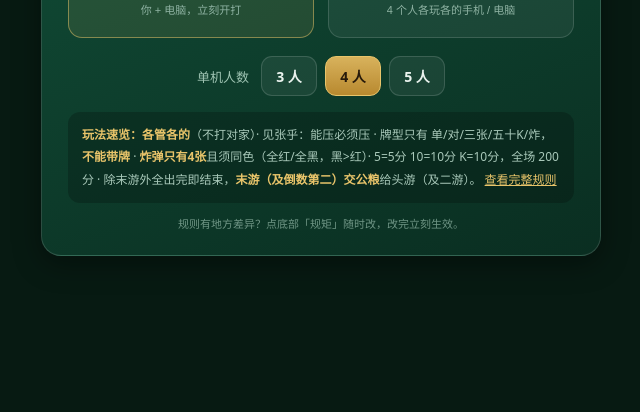
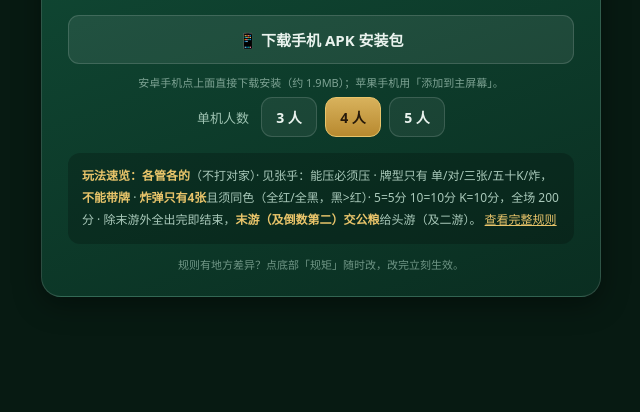
Before and after one commit to yxc888-git/wushik, a website with bundled scripts: page index.html in a window 1280 px wide. Shown: the part 388-800 px from the top of the page, without its empty margins (319-959 px from the left). Built offline with nearby package versions, Linux system fonts and the light colour scheme.

Commit message:
feat: 首页增加 APK 下载按钮

```diff
--- a/index.html
+++ b/index.html
@@ -34,6 +34,12 @@
         <span class="mode-name">联机开房</span>
         <span class="mode-desc">4 个人各玩各的手机 / 电脑</span>
       </button>
+    </div>
+
+    <div class="dl-row" style="margin:14px 0 4px">
+      <a class="big-btn" href="apk/wushik-50k.apk" download="wushik-50k.apk"
+         style="display:block;text-align:center;text-decoration:none">📱 下载手机 APK 安装包</a>
+      <div class="lobby-tip">安卓手机点上面直接下载安装（约 1.9MB）；苹果手机用「添加到主屏幕」。</div>
     </div>
 
     <div class="seat-count-row">
```
